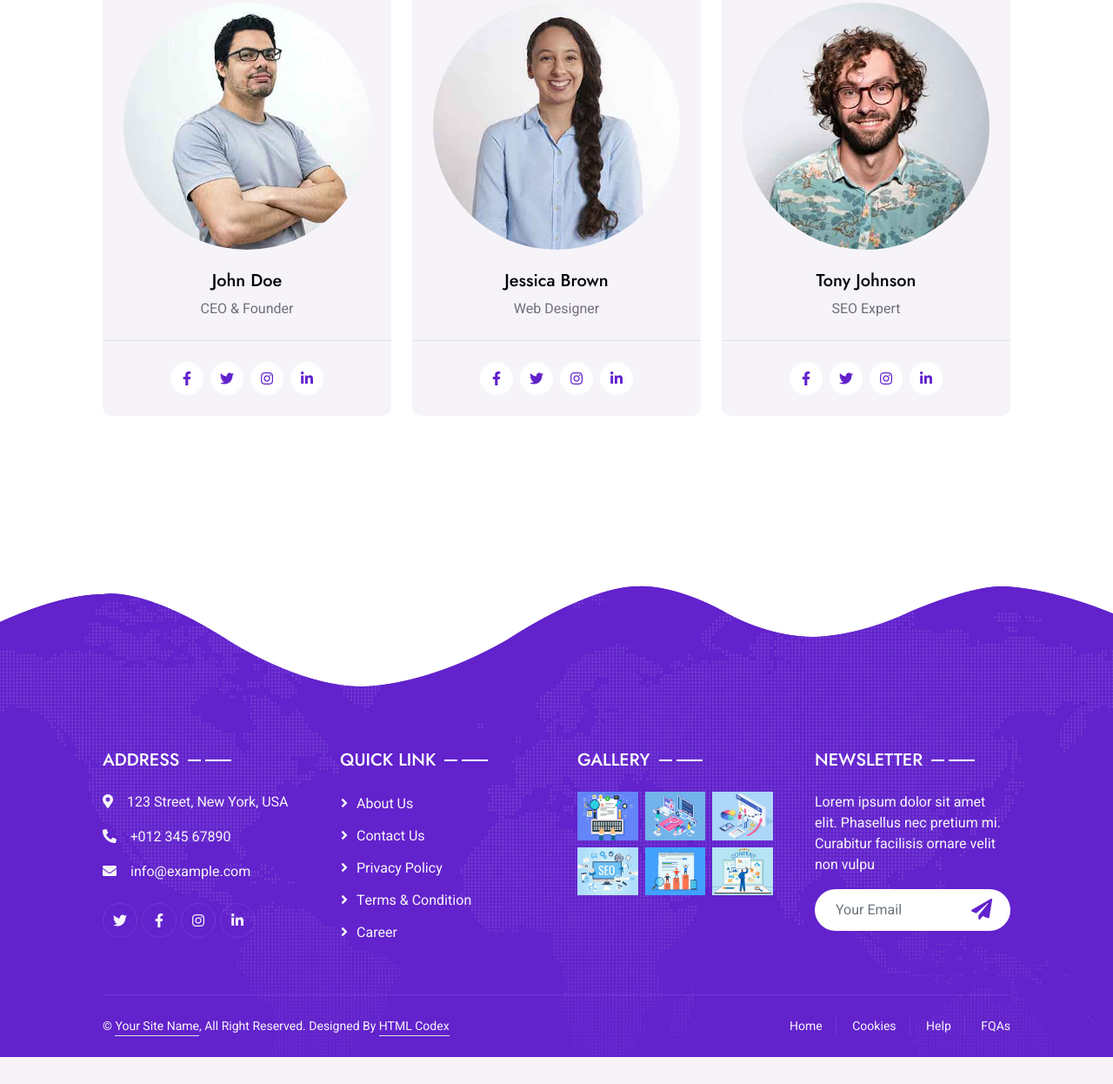
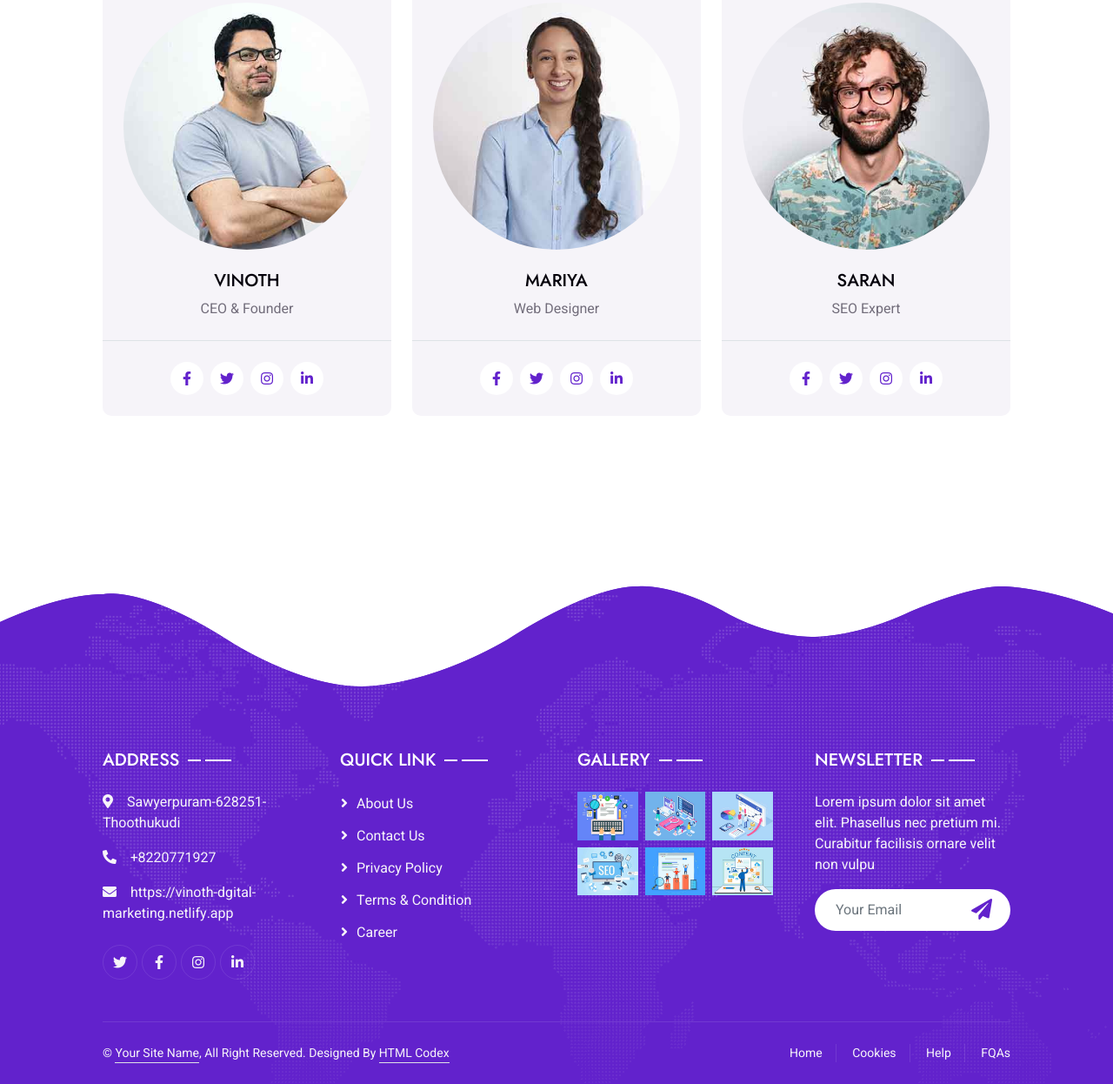
Before and after one commit to vinothraj2467/vinoth, a plain HTML site: page about.html in a window 1280 px wide. Shown: the part 2767-4013 px from the top of the page at 87% size. Before the commit the page ends 3982 px from the top, so only its background shows below. Drawn offline with nearby package versions, Linux system fonts and the light colour scheme.

Commit message:
Update about.html

```diff
--- a/about.html
+++ b/about.html
@@ -217,7 +217,7 @@
                         <div class="team-item bg-light rounded">
                             <div class="text-center border-bottom p-4">
                                 <img class="img-fluid rounded-circle mb-4" src="img/team-1.jpg" alt="">
-                                <h5>John Doe</h5>
+                                <h5>VINOTH</h5>
                                 <span>CEO & Founder</span>
                             </div>
                             <div class="d-flex justify-content-center p-4">
@@ -232,7 +232,7 @@
                         <div class="team-item bg-light rounded">
                             <div class="text-center border-bottom p-4">
                                 <img class="img-fluid rounded-circle mb-4" src="img/team-2.jpg" alt="">
-                                <h5>Jessica Brown</h5>
+                                <h5>MARIYA</h5>
                                 <span>Web Designer</span>
                             </div>
                             <div class="d-flex justify-content-center p-4">
@@ -247,7 +247,7 @@
                         <div class="team-item bg-light rounded">
                             <div class="text-center border-bottom p-4">
                                 <img class="img-fluid rounded-circle mb-4" src="img/team-3.jpg" alt="">
-                                <h5>Tony Johnson</h5>
+                                <h5>SARAN</h5>
                                 <span>SEO Expert</span>
                             </div>
                             <div class="d-flex justify-content-center p-4">
@@ -270,9 +270,9 @@
                 <div class="row g-5">
                     <div class="col-md-6 col-lg-3">
                         <p class="section-title text-white h5 mb-4">Address<span></span></p>
-                        <p><i class="fa fa-map-marker-alt me-3"></i>123 Street, New York, USA</p>
-                        <p><i class="fa fa-phone-alt me-3"></i>+012 345 67890</p>
-                        <p><i class="fa fa-envelope me-3"></i>info@example.com</p>
+                        <p><i class="fa fa-map-marker-alt me-3"></i>Sawyerpuram-628251-Thoothukudi</p>
+                        <p><i class="fa fa-phone-alt me-3"></i>+8220771927</p>
+                        <p><i class="fa fa-envelope me-3"></i>https://vinoth-dgital-marketing.netlify.app</p>
                         <div class="d-flex pt-2">
                             <a class="btn btn-outline-light btn-social" href=""><i class="fab fa-twitter"></i></a>
                             <a class="btn btn-outline-light btn-social" href=""><i class="fab fa-facebook-f"></i></a>
```
